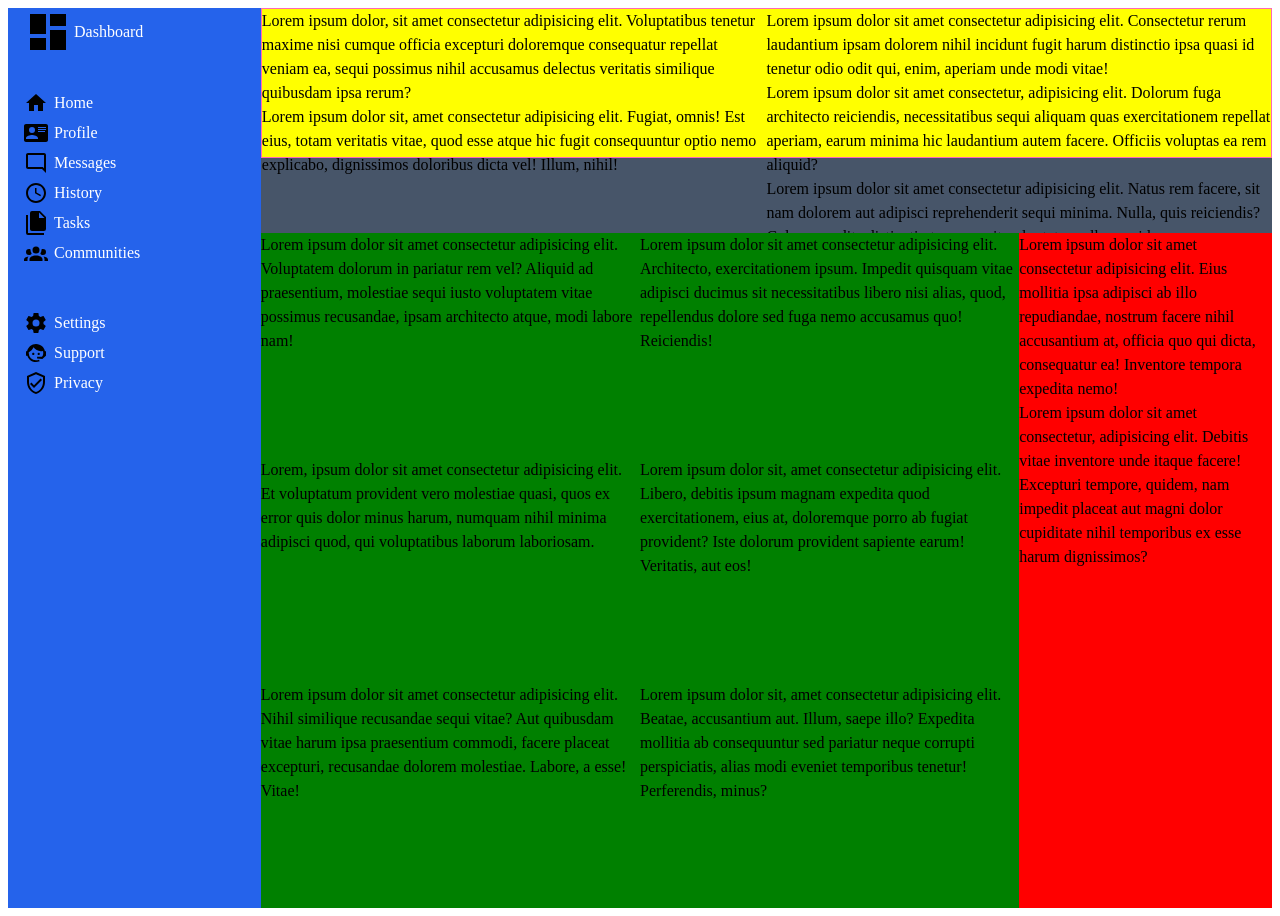
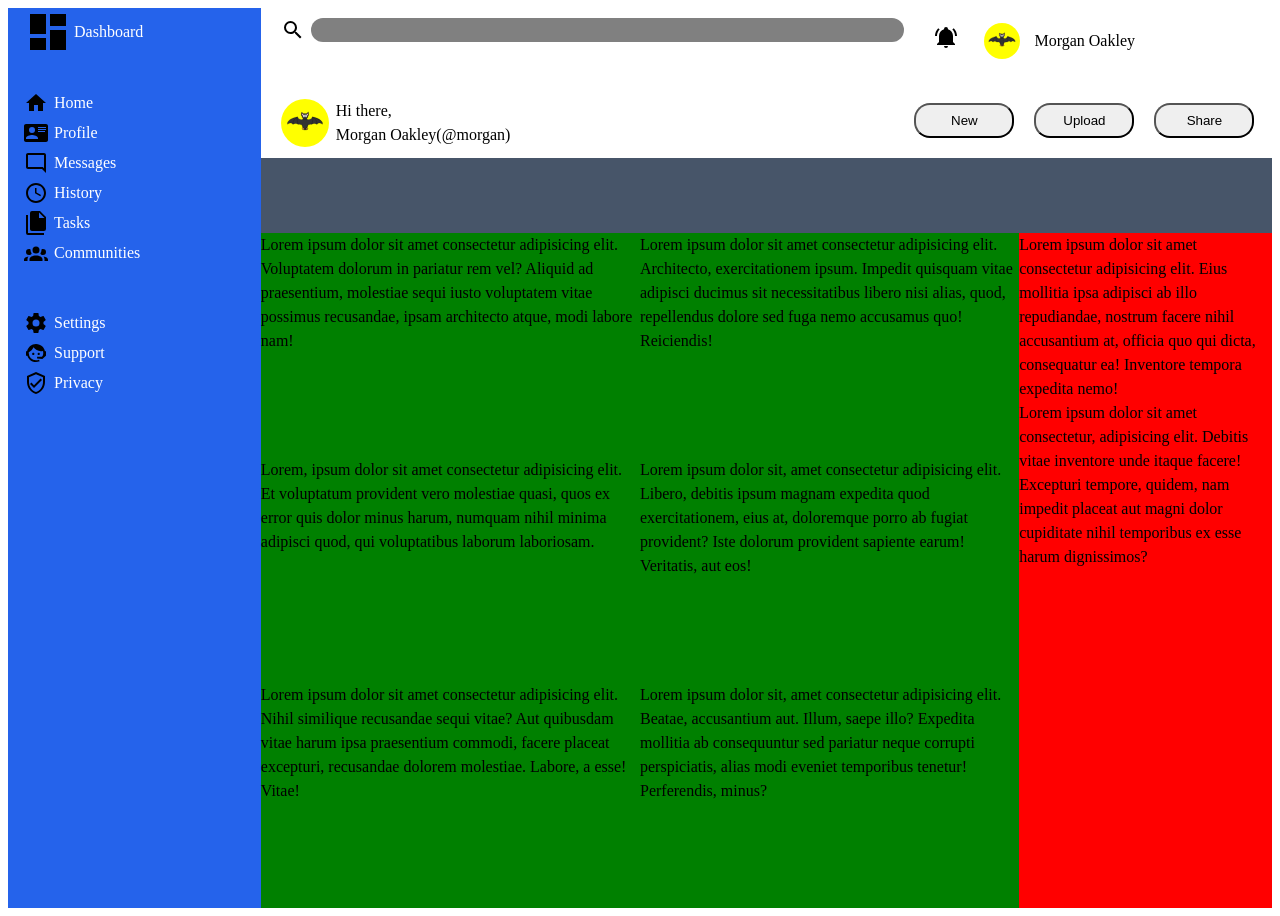
Before and after one commit to Stephenasembo/admin-dashboard, a plain HTML site: page index.html in a window 1280 px wide. Drawn offline with Linux system fonts and the light colour scheme.

Commit message:
Create Layout For The Header

```diff
--- a/index.html
+++ b/index.html
@@ -18,7 +18,7 @@
                     <img src="svg/home.svg" alt="home icon" width="24" height="24">
                     Home
                 </div>
-                <div class="profile">
+                <div class="profile_icon">
                     <img src="svg/card-account-details.svg" alt="profile icon" width="24" height="24">
                     Profile
                 </div>
@@ -55,23 +55,31 @@
             </div>
         </div>
         <div class="header">
-            <div>
+            <div class="searchBar">
                 <div class="search">
-                    Lorem ipsum dolor, sit amet consectetur adipisicing elit. Voluptatibus tenetur maxime nisi cumque officia excepturi doloremque consequatur repellat veniam ea, sequi possimus nihil accusamus delectus veritatis similique quibusdam ipsa rerum?
+                    <img src="svg/magnify.svg" alt="search icon" width="24" height="24">
+                    <input type="search" name="search" id="search">
                 </div>
                 <div class="user_profile">
-                    Lorem ipsum dolor sit, amet consectetur adipisicing elit. Fugiat, omnis! Est eius, totam veritatis vitae, quod esse atque hic fugit consequuntur optio nemo explicabo, dignissimos doloribus dicta vel! Illum, nihil!
+                    <img src="profiles/bat-9196198.svg" alt="a bat image" width="48" height="48">
+                    <div class="text">
+                        <span class="greeting">Hi there,</span>
+                        <span class="name">Morgan Oakley(@morgan)</span>
+                    </div>
                 </div>
             </div>
             <div>
-                <div class="notification">
-                    Lorem ipsum dolor sit amet consectetur adipisicing elit. Consectetur rerum laudantium ipsam dolorem nihil incidunt fugit harum distinctio ipsa quasi id tenetur odio odit qui, enim, aperiam unde modi vitae!
-                </div>
                 <div class="profile">
-                    Lorem ipsum dolor sit amet consectetur, adipisicing elit. Dolorum fuga architecto reiciendis, necessitatibus sequi aliquam quas exercitationem repellat aperiam, earum minima hic laudantium autem facere. Officiis voluptas ea rem aliquid?
+                    <div class="notification">
+                        <img src="svg/bell-ring.svg" alt="notification icon" width="24" height="24">
+                    </div>
+                    <img src="profiles/bat-9196198.svg" alt="a bat image" width="36" height="36">
+                    <span>Morgan Oakley</spanan>
                 </div>
                 <div class="user_buttons">
-                    Lorem ipsum dolor sit amet consectetur adipisicing elit. Natus rem facere, sit nam dolorem aut adipisci reprehenderit sequi minima. Nulla, quis reiciendis? Culpa expedita distinctio tempore sit voluptatem ullam quidem.
+                    <button>New</button>
+                    <button>Upload</button>
+                    <button>Share</button>
                 </div>
             </div>
         </div>
--- a/styles.css
+++ b/styles.css
@@ -22,13 +22,13 @@
 }
 
 .header {
-    background-color: yellow;
-    border: 1px solid hotpink;
+    background-color: white;
     display: grid;
-    grid-template-rows: 1fr 1fr;
-    grid-template-columns: 1fr 1fr;
+    grid-template-rows: 1fr;
+    grid-template-columns: 1.8fr 1fr;
     grid-row: 1 / 3;
     grid-column: 2 / -1;
+    gap: 10px;
 }
 
 .main {
@@ -94,3 +94,75 @@
     align-items: center;
     align-self: start;
 }
+
+.searchBar {
+    display: grid;
+    grid-template-columns: 1fr;
+    grid-template-rows: 1fr 1fr;
+    margin-top: 10px;
+    margin-left: 20px;
+}
+
+.user_profile {
+    display: grid;
+    grid-template-columns: 55px 1fr;
+    grid-template-rows: 1fr;
+    align-items: center;
+}
+
+.user_profile > div {
+    display: grid;
+    grid-template-columns: 1fr;
+    grid-template-rows: 1fr 1fr;
+}
+
+.searchBar + div {
+    display: grid;
+    grid-template-columns: 1fr;
+    grid-template-rows: 1fr 1fr;
+    position: relative;
+}
+
+.user_profile > img, .profile > img {
+    background-color: yellow;
+    border-radius: 50%;
+}
+
+.profile {
+    display: grid;
+    grid-template-rows: 1fr;
+    grid-template-columns: 40px 40px 1fr;
+    align-items: center;
+    gap: 10px;
+    margin-left: 20px;
+    margin-top: 10px;
+    position: relative;
+    bottom: 10px;
+}
+
+.user_buttons {
+    display: grid;
+    grid-template-columns: 100px 100px 100px;
+    grid-template-rows: 1fr;
+    gap: 20px;
+    align-items: center;
+}
+
+button {
+    padding: 8px;
+    border-radius: 16px;
+}
+
+.search {
+    display: grid;
+    grid-template-rows: 1fr;
+    grid-template-columns: 30px 1fr;
+}
+
+input {
+    border: none;
+    width: 100%;
+    height: 24px;
+    border-radius: 16px;
+    background-color: grey;
+}
```
Also changed, not shown: svg/magnify.svg (added).
